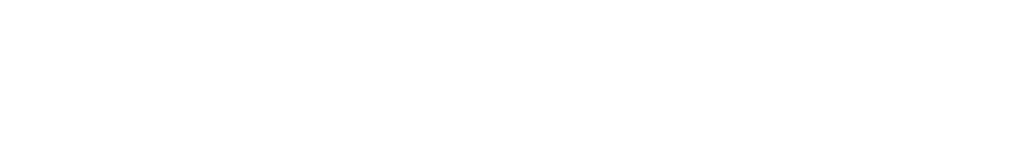
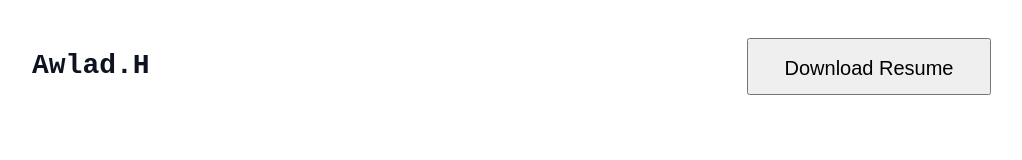
Before and after one commit to Shoriful0360/first-assignment-solve, a plain HTML site: page index.html in a window 1280 px wide. Shown: the whole page, without its empty margins (118-1140 px from the left). Drawn offline with Linux system fonts and the light colour scheme; a web font is replaced by a local one.

Commit message:
added nav bar

```diff
--- a/index.html
+++ b/index.html
@@ -7,6 +7,13 @@
     <link rel="stylesheet" href="style css/style.css">
 </head>
 <body>
+    <header>
+        <nav class="heading-bar">
+            <h1 class="right-side-title">Awlad.H</h1>
+            <input class="right-side-btn" type="button" value="Download Resume">
+        </nav>
+
+    </header>
 
 </body>
 </html>
--- a/style css/style.css
+++ b/style css/style.css
@@ -0,0 +1,30 @@
+@import url('https://fonts.googleapis.com/css2?family=Azeret+Mono:ital,wght@0,100..900;1,100..900&display=swap');
+body{
+    font-family: "Azeret Mono", monospace;
+}
+*{
+    margin: 0;
+    padding: 0;
+}
+/* heading-section-style */
+.heading-bar{
+    display: flex;
+    justify-content: space-between;
+
+}
+.heading-bar .right-side-title{
+    font-weight: 900;
+    font-size: 28px;
+    color: rgba(13, 19, 33, 1);
+    margin-top: 50px;
+    margin-left: 150px;
+}
+.heading-bar .right-side-btn{
+    width: 244px;
+    height: 57px;
+    margin-top: 38px;
+    margin-right: 171px;
+    padding: 17px 34px;
+    font-weight: 500;
+    font-size: 20px;
+}
```
